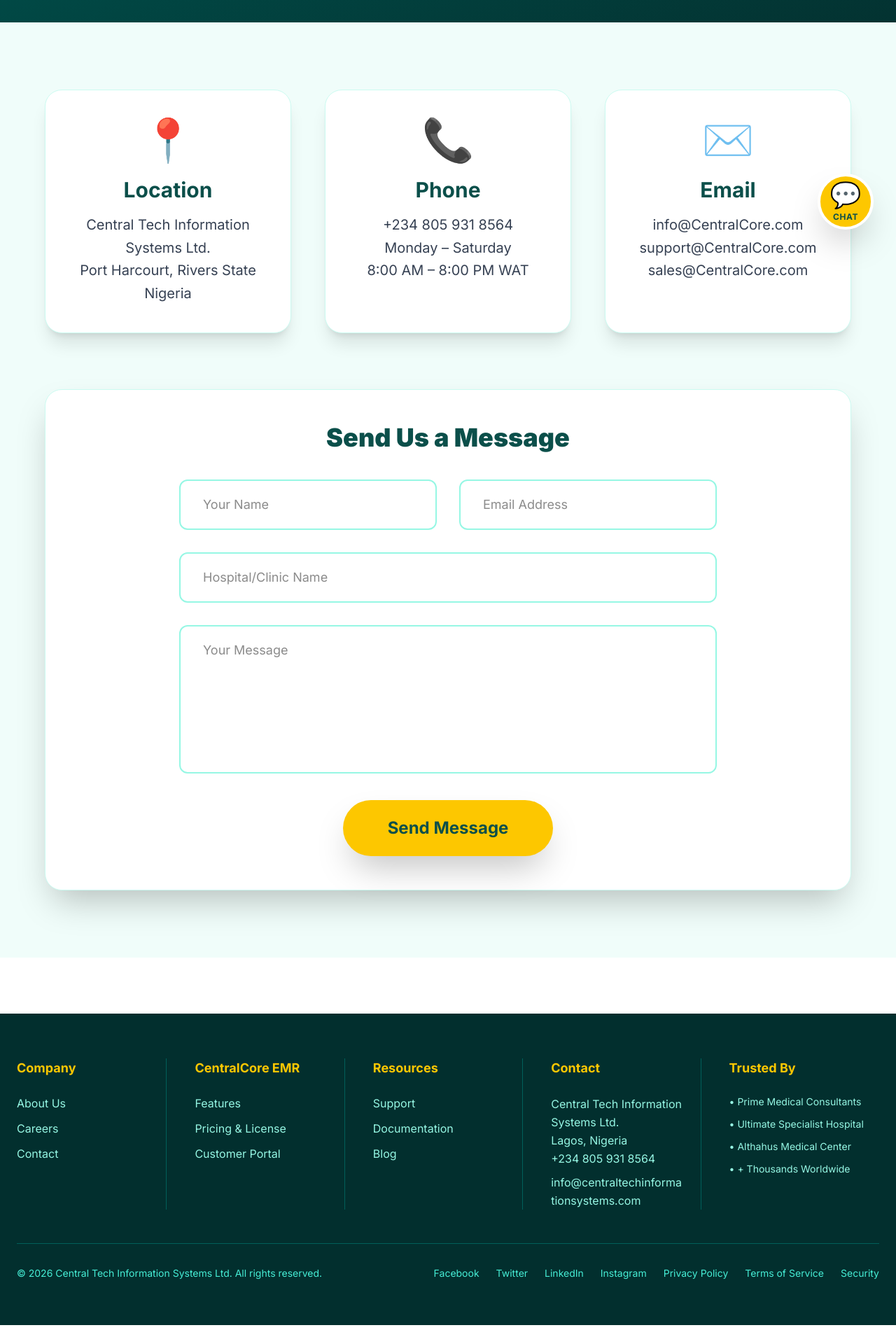
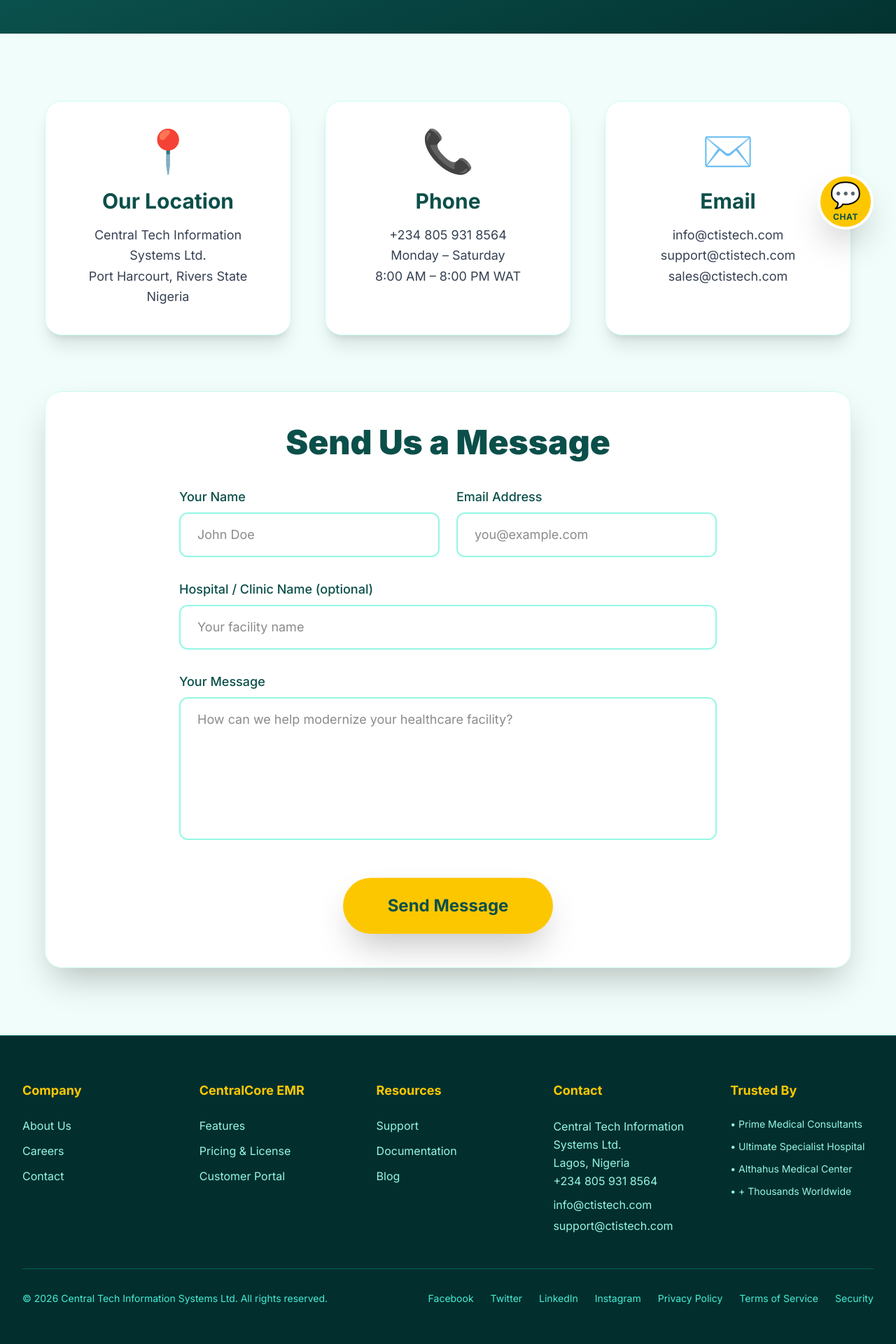
Before and after one commit to ctis848/curacore-centraltech-website, a Next.js app: page /contact in a window 1280 px wide. Shown: the part 440-2360 px from the top of the page at 70% size. Before the commit the page ends 2333 px from the top, so only its background shows below. Built offline with nearby package versions, Linux system fonts and the light colour scheme.

Commit message:
Fix TS validation error, deprecated route config, domain updates, and contact/footer branding

```diff
--- a/app/contact/page.tsx
+++ b/app/contact/page.tsx
@@ -4,65 +4,128 @@
 export default function ContactPage() {
   return (
     <>
-      <section className="relative bg-teal-900 py-32 px-6 overflow-hidden">
-        <div className="absolute inset-0 bg-gradient-to-br from-teal-800 to-teal-950 opacity-90"></div>
-        <div className="relative max-w-6xl mx-auto text-center text-white">
-          <h1 className="text-5xl md:text-7xl font-black mb-6 drop-shadow-2xl">
+      {/* Hero Section */}
+      <section className="relative bg-teal-900 py-28 md:py-40 px-6 overflow-hidden">
+        <div className="absolute inset-0 bg-gradient-to-br from-teal-800 via-teal-900 to-teal-950 opacity-90" />
+        <div className="relative max-w-6xl mx-auto text-center text-white z-10">
+          <h1 className="text-5xl md:text-7xl font-black mb-6 tracking-tight drop-shadow-2xl">
             Contact Us
           </h1>
-          <p className="text-2xl md:text-3xl mb-12 font-light max-w-4xl mx-auto drop-shadow-lg">
-            Get in touch — we're ready to help modernize your healthcare facility
+          <p className="text-xl md:text-3xl font-light max-w-4xl mx-auto drop-shadow-lg">
+            We're here to help you modernize your healthcare facility — get in touch today
           </p>
         </div>
       </section>
 
-      <section className="py-24 px-6 bg-teal-50">
+      {/* Contact Info Cards */}
+      <section className="py-20 md:py-24 px-6 bg-teal-50">
         <div className="max-w-6xl mx-auto">
-          <div className="grid grid-cols-1 md:grid-cols-3 gap-12 mb-20">
-            <div className="bg-white rounded-3xl shadow-xl p-10 text-center border border-teal-100">
+          <div className="grid grid-cols-1 md:grid-cols-3 gap-8 md:gap-12 mb-20">
+            {/* Location Card */}
+            <div className="bg-white rounded-3xl shadow-xl p-10 text-center border border-teal-100 transition hover:shadow-2xl">
               <div className="text-6xl mb-6">📍</div>
-              <h3 className="text-3xl font-bold text-teal-900 mb-4">Location</h3>
-              <p className="text-xl text-gray-700 leading-relaxed">
+              <h3 className="text-3xl font-bold text-teal-900 mb-4">Our Location</h3>
+              <p className="text-lg text-gray-700 leading-relaxed">
                 Central Tech Information Systems Ltd.<br />
                 Port Harcourt, Rivers State<br />
                 Nigeria
               </p>
             </div>
 
-            <div className="bg-white rounded-3xl shadow-xl p-10 text-center border border-teal-100">
+            {/* Phone Card */}
+            <div className="bg-white rounded-3xl shadow-xl p-10 text-center border border-teal-100 transition hover:shadow-2xl">
               <div className="text-6xl mb-6">📞</div>
               <h3 className="text-3xl font-bold text-teal-900 mb-4">Phone</h3>
-              <p className="text-xl text-gray-700 leading-relaxed">
+              <p className="text-lg text-gray-700 leading-relaxed">
                 +234 805 931 8564<br />
                 Monday – Saturday<br />
                 8:00 AM – 8:00 PM WAT
               </p>
             </div>
 
-            <div className="bg-white rounded-3xl shadow-xl p-10 text-center border border-teal-100">
+            {/* Email Card */}
+            <div className="bg-white rounded-3xl shadow-xl p-10 text-center border border-teal-100 transition hover:shadow-2xl">
               <div className="text-6xl mb-6">✉️</div>
               <h3 className="text-3xl font-bold text-teal-900 mb-4">Email</h3>
-              <p className="text-xl text-gray-700 leading-relaxed">
-                info@CentralCore.com<br />
-                support@CentralCore.com<br />
-                sales@CentralCore.com
+              <p className="text-lg text-gray-700 leading-relaxed space-y-1">
+                <a href="mailto:info@ctistech.com" className="hover:text-teal-600 transition">
+                  info@ctistech.com
+                </a><br />
+                <a href="mailto:support@ctistech.com" className="hover:text-teal-600 transition">
+                  support@ctistech.com
+                </a><br />
+                <a href="mailto:sales@ctistech.com" className="hover:text-teal-600 transition">
+                  sales@ctistech.com
+                </a>
               </p>
             </div>
           </div>
 
-          <div className="bg-white rounded-3xl shadow-2xl p-12 border border-teal-100">
-            <h2 className="text-4xl font-black text-teal-900 mb-10 text-center">
+          {/* Contact Form */}
+          <div className="bg-white rounded-3xl shadow-2xl p-10 md:p-12 border border-teal-100">
+            <h2 className="text-4xl md:text-5xl font-black text-teal-900 mb-10 text-center">
               Send Us a Message
             </h2>
-            <form className="max-w-3xl mx-auto space-y-8">
-              <div className="grid grid-cols-1 md:grid-cols-2 gap-8">
-                <input type="text" placeholder="Your Name" className="px-8 py-5 border-2 border-teal-200 rounded-xl text-lg focus:border-teal-500 transition" required />
-                <input type="email" placeholder="Email Address" className="px-8 py-5 border-2 border-teal-200 rounded-xl text-lg focus:border-teal-500 transition" required />
+
+            <form className="max-w-3xl mx-auto space-y-6 md:space-y-8">
+              <div className="grid grid-cols-1 md:grid-cols-2 gap-6">
+                <div>
+                  <label htmlFor="name" className="block text-lg font-medium text-teal-900 mb-2">
+                    Your Name
+                  </label>
+                  <input
+                    id="name"
+                    type="text"
+                    placeholder="John Doe"
+                    required
+                    className="w-full px-6 py-4 border-2 border-teal-200 rounded-xl text-lg focus:border-teal-500 focus:ring-2 focus:ring-teal-200 transition outline-none"
+                  />
+                </div>
+
+                <div>
+                  <label htmlFor="email" className="block text-lg font-medium text-teal-900 mb-2">
+                    Email Address
+                  </label>
+                  <input
+                    id="email"
+                    type="email"
+                    placeholder="you@example.com"
+                    required
+                    className="w-full px-6 py-4 border-2 border-teal-200 rounded-xl text-lg focus:border-teal-500 focus:ring-2 focus:ring-teal-200 transition outline-none"
+                  />
+                </div>
               </div>
-              <input type="text" placeholder="Hospital/Clinic Name" className="w-full px-8 py-5 border-2 border-teal-200 rounded-xl text-lg focus:border-teal-500 transition" />
-              <textarea rows={6} placeholder="Your Message" className="w-full px-8 py-5 border-2 border-teal-200 rounded-xl text-lg focus:border-teal-500 transition resize-none"></textarea>
-              <div className="text-center">
-                <button type="submit" className="bg-yellow-400 text-teal-900 px-16 py-6 rounded-full text-2xl font-bold hover:bg-yellow-300 transition shadow-2xl">
+
+              <div>
+                <label htmlFor="clinic" className="block text-lg font-medium text-teal-900 mb-2">
+                  Hospital / Clinic Name (optional)
+                </label>
+                <input
+                  id="clinic"
+                  type="text"
+                  placeholder="Your facility name"
+                  className="w-full px-6 py-4 border-2 border-teal-200 rounded-xl text-lg focus:border-teal-500 focus:ring-2 focus:ring-teal-200 transition outline-none"
+                />
+              </div>
+
+              <div>
+                <label htmlFor="message" className="block text-lg font-medium text-teal-900 mb-2">
+                  Your Message
+                </label>
+                <textarea
+                  id="message"
+                  rows={6}
+                  placeholder="How can we help modernize your healthcare facility?"
+                  required
+                  className="w-full px-6 py-4 border-2 border-teal-200 rounded-xl text-lg focus:border-teal-500 focus:ring-2 focus:ring-teal-200 transition outline-none resize-none"
+                />
+              </div>
+
+              <div className="text-center pt-4">
+                <button
+                  type="submit"
+                  className="bg-yellow-400 hover:bg-yellow-300 text-teal-900 px-16 py-6 rounded-full text-2xl font-bold transition shadow-2xl transform hover:scale-105"
+                >
                   Send Message
                 </button>
               </div>
--- a/components/Footer.tsx
+++ b/components/Footer.tsx
@@ -3,48 +3,106 @@
 
 export default function Footer() {
   return (
-    <footer className="bg-teal-950 text-white py-16 mt-20">
-      <div className="max-w-7xl mx-auto px-6">
-        <div className="grid grid-cols-2 md:grid-cols-5 gap-10 mb-12">
+    <footer className="bg-teal-950 text-white py-16 mt-auto border-t border-teal-800">
+      <div className="max-w-7xl mx-auto px-6 lg:px-8">
+        <div className="grid grid-cols-2 md:grid-cols-5 gap-10 md:gap-12 mb-12">
           {/* Column 1: Company */}
-          <div className="md:border-r md:border-teal-800 md:pr-6">
+          <div>
             <h4 className="text-lg font-bold mb-6 text-yellow-400">Company</h4>
+            <nav>
               <ul className="space-y-3 text-teal-200">
-              <li><Link href="/about" className="hover:text-yellow-400 transition">About Us</Link></li>
-              <li><Link href="/careers" className="hover:text-yellow-400 transition">Careers</Link></li>
-              <li><Link href="/contact" className="hover:text-yellow-400 transition">Contact</Link></li>
+                <li>
+                  <Link href="/about" className="hover:text-yellow-400 transition-colors duration-200">
+                    About Us
+                  </Link>
+                </li>
+                <li>
+                  <Link href="/careers" className="hover:text-yellow-400 transition-colors duration-200">
+                    Careers
+                  </Link>
+                </li>
+                <li>
+                  <Link href="/contact" className="hover:text-yellow-400 transition-colors duration-200">
+                    Contact
+                  </Link>
+                </li>
               </ul>
+            </nav>
           </div>
 
-          {/* Column 2: Product */}
-          <div className="md:border-r md:border-teal-800 md:pr-6">
+          {/* Column 2: CentralCore EMR */}
+          <div>
             <h4 className="text-lg font-bold mb-6 text-yellow-400">CentralCore EMR</h4>
+            <nav>
               <ul className="space-y-3 text-teal-200">
-              <li><Link href="/products" className="hover:text-yellow-400 transition">Features</Link></li>
-              <li><Link href="/buy" className="hover:text-yellow-400 transition">Pricing & License</Link></li>
-              <li><Link href="/portal/login" className="hover:text-yellow-400 transition">Customer Portal</Link></li>
+                <li>
+                  <Link href="/products" className="hover:text-yellow-400 transition-colors duration-200">
+                    Features
+                  </Link>
+                </li>
+                <li>
+                  <Link href="/buy" className="hover:text-yellow-400 transition-colors duration-200">
+                    Pricing & License
+                  </Link>
+                </li>
+                <li>
+                  <Link href="/portal/login" className="hover:text-yellow-400 transition-colors duration-200">
+                    Customer Portal
+                  </Link>
+                </li>
               </ul>
+            </nav>
           </div>
 
           {/* Column 3: Resources */}
-          <div className="md:border-r md:border-teal-800 md:pr-6">
+          <div>
             <h4 className="text-lg font-bold mb-6 text-yellow-400">Resources</h4>
+            <nav>
               <ul className="space-y-3 text-teal-200">
-              <li><Link href="/support" className="hover:text-yellow-400 transition">Support</Link></li>
-              <li><Link href="/documentation" className="hover:text-yellow-400 transition">Documentation</Link></li>
-              <li><Link href="/blog" className="hover:text-yellow-400 transition">Blog</Link></li>
+                <li>
+                  <Link href="/support" className="hover:text-yellow-400 transition-colors duration-200">
+                    Support
+                  </Link>
+                </li>
+                <li>
+                  <Link href="/documentation" className="hover:text-yellow-400 transition-colors duration-200">
+                    Documentation
+                  </Link>
+                </li>
+                <li>
+                  <Link href="/blog" className="hover:text-yellow-400 transition-colors duration-200">
+                    Blog
+                  </Link>
+                </li>
               </ul>
+            </nav>
           </div>
 
           {/* Column 4: Contact */}
-          <div className="md:border-r md:border-teal-800 md:pr-6">
+          <div>
             <h4 className="text-lg font-bold mb-6 text-yellow-400">Contact</h4>
-            <p className="text-teal-200 leading-relaxed break-words max-w-full">
+            <address className="text-teal-200 leading-relaxed not-italic">
               Central Tech Information Systems Ltd.<br />
               Lagos, Nigeria<br />
-              +234 805 931 8564<br />
-              <span className="block mt-2">info@centraltechinformationsystems.com</span>
-            </p>
+              <a
+                href="tel:+2348059318564"
+                className="hover:text-yellow-400 transition-colors duration-200"
+              >
+                +234 805 931 8564
+              </a><br />
+              <a
+                href="mailto:info@ctistech.com"
+                className="hover:text-yellow-400 transition-colors duration-200 block mt-2"
+              >
+                info@ctistech.com
+              </a>
+              <a
+                href="mailto:support@ctistech.com"
+                className="hover:text-yellow-400 transition-colors duration-200 block mt-1"
+              >
+                support@ctistech.com
+              </a>
+            </address>
           </div>
 
           {/* Column 5: Trusted By */}
@@ -61,18 +119,33 @@
 
         {/* Bottom Bar */}
         <div className="border-t border-teal-800 pt-8 flex flex-col md:flex-row justify-between items-center text-sm text-teal-300">
-          <div className="mb-4 md:mb-0">
+          <div className="mb-4 md:mb-0 text-center md:text-left">
             <p>© 2026 Central Tech Information Systems Ltd. All rights reserved.</p>
           </div>
-          <div className="flex flex-wrap justify-center gap-6">
-            <Link href="#" className="hover:text-yellow-400">Facebook</Link>
-            <Link href="#" className="hover:text-yellow-400">Twitter</Link>
-            <Link href="#" className="hover:text-yellow-400">LinkedIn</Link>
-            <Link href="#" className="hover:text-yellow-400">Instagram</Link>
-            <Link href="/privacy" className="hover:text-yellow-400">Privacy Policy</Link>
-            <Link href="/terms" className="hover:text-yellow-400">Terms of Service</Link>
-            <Link href="/security" className="hover:text-yellow-400">Security</Link>
-          </div>
+
+          <nav className="flex flex-wrap justify-center md:justify-end gap-6">
+            <Link href="#" className="hover:text-yellow-400 transition-colors duration-200">
+              Facebook
+            </Link>
+            <Link href="#" className="hover:text-yellow-400 transition-colors duration-200">
+              Twitter
+            </Link>
+            <Link href="#" className="hover:text-yellow-400 transition-colors duration-200">
+              LinkedIn
+            </Link>
+            <Link href="#" className="hover:text-yellow-400 transition-colors duration-200">
+              Instagram
+            </Link>
+            <Link href="/privacy" className="hover:text-yellow-400 transition-colors duration-200">
+              Privacy Policy
+            </Link>
+            <Link href="/terms" className="hover:text-yellow-400 transition-colors duration-200">
+              Terms of Service
+            </Link>
+            <Link href="/security" className="hover:text-yellow-400 transition-colors duration-200">
+              Security
+            </Link>
+          </nav>
         </div>
       </div>
     </footer>
```
Also changed, not shown: app/portal/dashboard/page.tsx (+40 -26 lines), app/portal/login/LoginContent.tsx (+9 -9 lines). Lines whose indentation alone changed are shown as unchanged.
